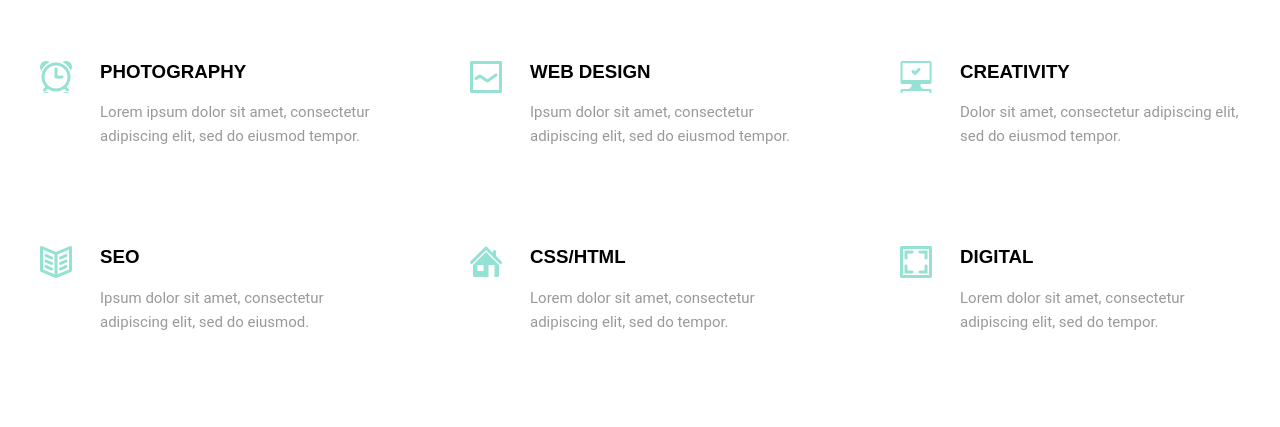
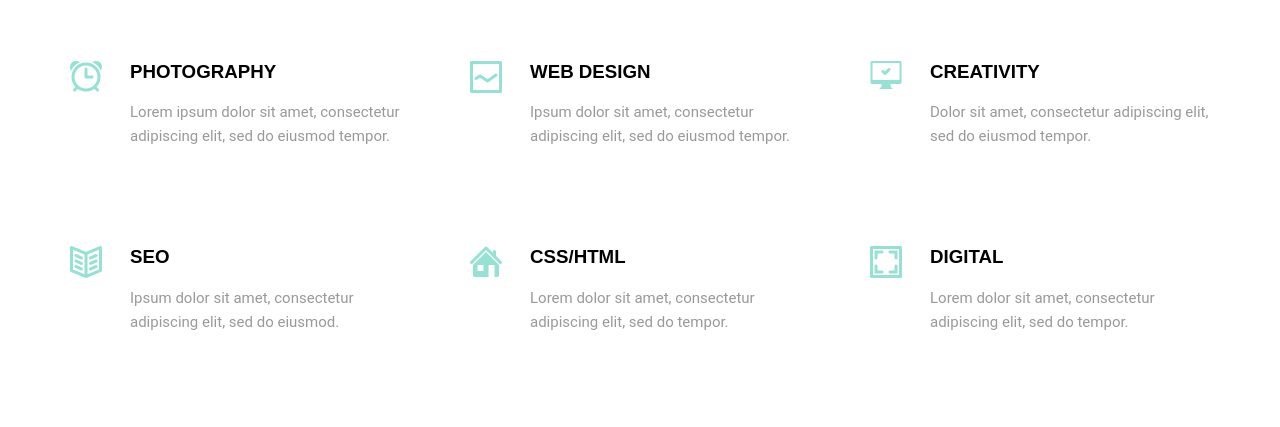
Before and after one commit to Bignichok/module-06, a plain HTML site: page index.html in a window 1280 px wide. Shown: the part 309-736 px from the top of the page. Drawn offline with Linux system fonts and the light colour scheme.

Commit message:
add space-around

```diff
--- a/css/styles.css
+++ b/css/styles.css
@@ -134,7 +134,7 @@ body {
 .services__list {
   display: flex;
   flex-wrap: wrap;
-  justify-content: space-between;
+  justify-content: space-around;
   padding-left: 0;
   list-style: none;
   margin: 0;
@@ -155,6 +155,7 @@ body {
   position: absolute;
   top: 0;
   left: 0;
+  background-repeat: no-repeat;
 }
 
 .services__list-item:nth-child(1)::before {
--- a/index.html
+++ b/index.html
@@ -28,7 +28,7 @@
             <li class="navigation__list-item">
               <a href="#" class="navigation__list-item-link">contact</a>
             </li>
-          </ul>
+          </ul>q
         </nav>
       </div>
     </header>
```
